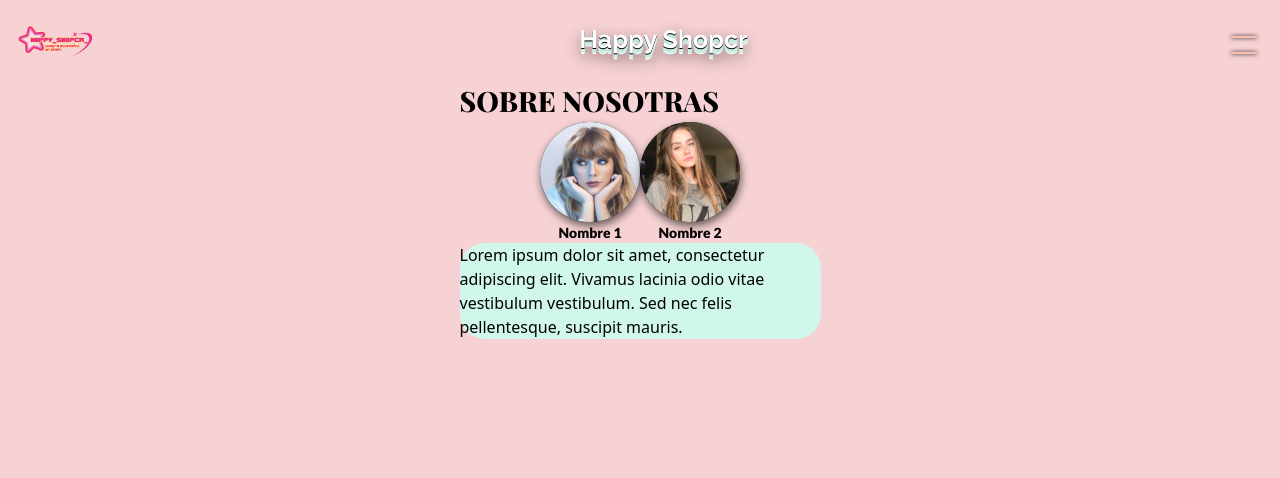
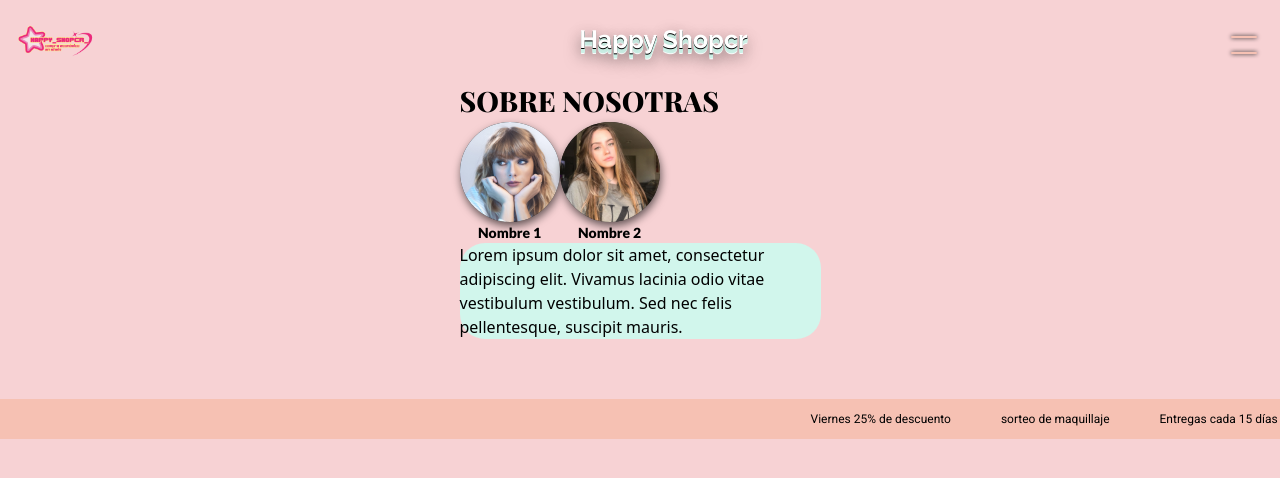
Before and after one commit to Davidc480/import_track, a Next.js app in the folder client/: page / in a window 1280 px wide. Shown: the top 478 px of the page. Built offline with nearby package versions, Linux system fonts and the light colour scheme.

Commit message:
banner module completed

```diff
--- /dev/null
+++ b/client/src/Components/PromotionalBanner/PromotionalBanner.jsx
@@ -0,0 +1,23 @@
+import style from "./PromotionalBanner.module.css"
+import loopArray from "@/helper/loopArray";
+
+const PromotionalBanner = ()=>{
+
+    const promotionsArray = [
+        "Viernes 25% de descuento", "sorteo de maquillaje", "Entregas cada 15 días"
+    ]
+
+    const promotionsLoopArray = loopArray(promotionsArray)
+
+    // console.log(promotionsLoopArray);
+
+    return(
+        <div className={style.banner}>
+            {promotionsLoopArray.map((txt, key)=>(
+                <div className={style.text} key={key}>{txt}</div>
+            ))}
+        </div>
+    )
+}
+
+export default PromotionalBanner;
--- /dev/null
+++ b/client/src/Components/PromotionalBanner/PromotionalBanner.module.css
@@ -0,0 +1,27 @@
+.banner {
+    overflow: hidden;
+    white-space: nowrap;
+    position: relative;
+    margin-top: 60px;
+    background-color: var(--third-color);
+    width: 100%;
+    height: 40px;
+    display: flex;
+    align-items: center;
+}
+
+.text {
+    font-size: 12px;
+    font-family: var(--font-roboto);
+    display: inline-block;
+    margin-right: 50px;
+    position: relative;
+    animation: moveText 120s cubic-bezier(1, 4, 0, 1) infinite;
+    white-space: nowrap;
+}
+
+
+@keyframes moveText {
+    0% { left: 100%; }
+    100% { left: -100% ;}
+}
--- a/client/src/app/page.js
+++ b/client/src/app/page.js
@@ -1,17 +1,13 @@
 import HeaderMobile from "@/Components/HeaderMobile/HeaderMobile";
 import AboutUs from "@/Components/AboutUs/AboutUs";
+import PromotionalBanner from "@/Components/PromotionalBanner/PromotionalBanner";
 
 export default function Home() {
   return (
-    <main className="flex min-h-screen flex-col items-center justify-between ">
-      <div className="">
-        <div>
-          <HeaderMobile />
-        </div>
-        <div className="flex justify-center items-center">
-          <AboutUs />
-        </div>
-      </div>
+    <main className="flex min-h-screen flex-col items-center ">
+      <HeaderMobile /> {/* Se muestra en la parte superior */}
+      <AboutUs /> {/* Se muestra centrado verticalmente en el medio */}
+      <PromotionalBanner />
     </main>
   );
 }
--- /dev/null
+++ b/client/src/helper/loopArray.js
@@ -0,0 +1,10 @@
+const loopArray = (arr) => {
+  let repeatedArray = [];
+  for (let i = 0; i < 10; i++) {
+    repeatedArray.push(...arr); // Agregar cada elemento del array original al array repetido
+  }
+  // console.log(repeatedArray);
+  return repeatedArray;
+};
+
+export default loopArray;
```
